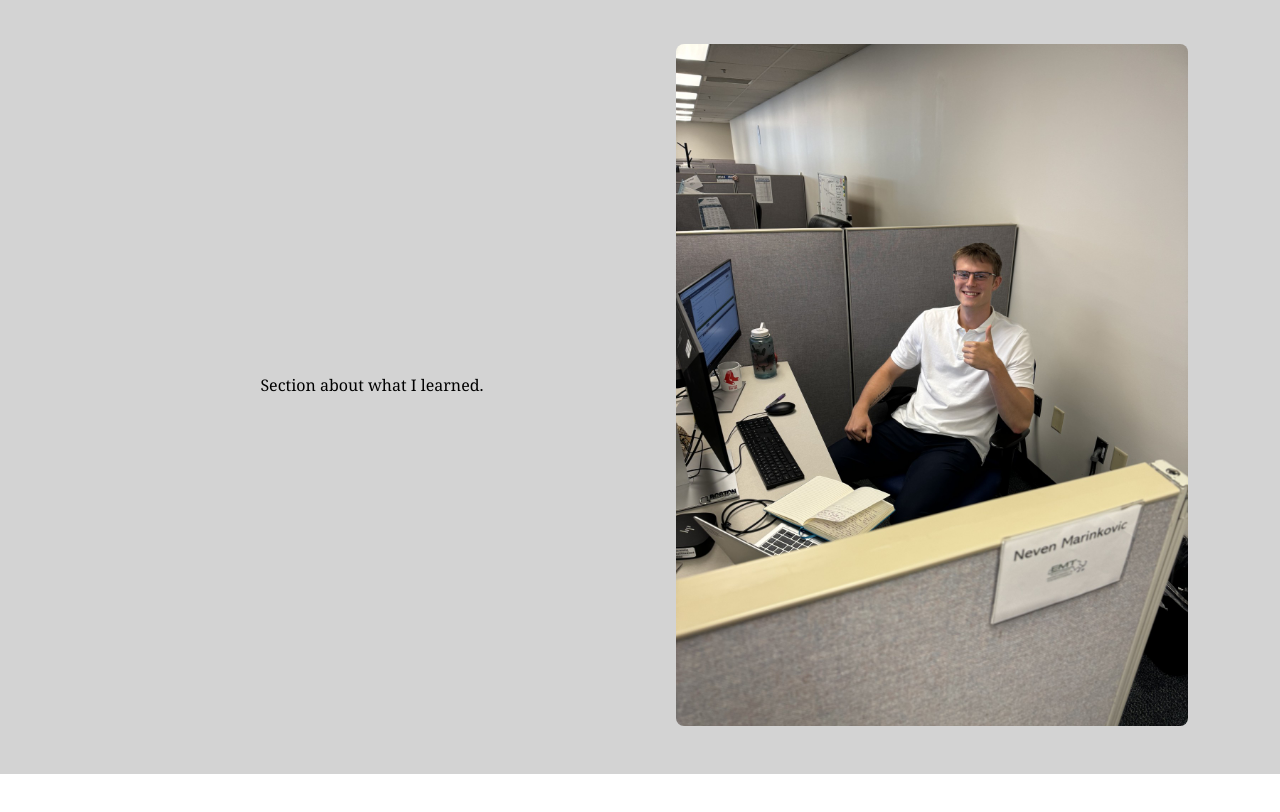
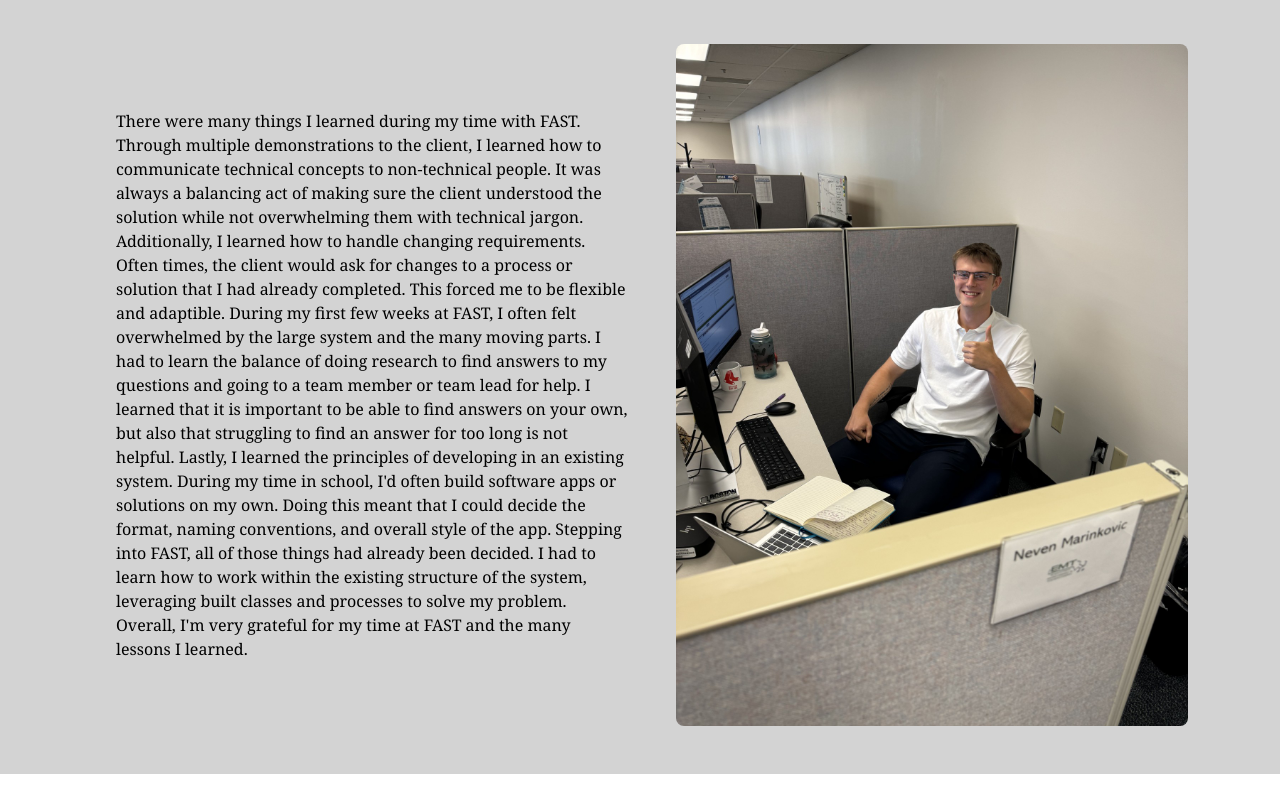
Before and after one commit to nevenmarinkovic/neven-portfolio, a Next.js app: page /experiences/internship in a window 1280 px wide. Shown: the part 1959-2771 px from the top of the page. Built offline with nearby package versions, Linux system fonts and the light colour scheme.

Commit message:
Internship page updates

```diff
--- a/app/experiences/internship/page.js
+++ b/app/experiences/internship/page.js
@@ -35,7 +35,12 @@ export default function Page() {
               + "I was able to develop a few cogs, utilizing C# and SQL. My time in Boston with FAST was the first time I worked in a full-time job. It was also the first time living on the East Coast. I was able to meet new people and grow great relationships that I still cherish today."
 
             }
-            text2={"Section about what I learned."}
+            text2={"There were many things I learned during my time with FAST. Through multiple demonstrations to the client, I learned how to communicate technical concepts to non-technical people. It was always a balancing act of making sure the client understood the solution while not overwhelming them with technical jargon. "
+              + "Additionally, I learned how to handle changing requirements. Often times, the client would ask for changes to a process or solution that I had already completed. This forced me to be flexible and adaptible. During my first few weeks at FAST, I often felt overwhelmed by the large system and the many moving parts. "
+              + "I had to learn the balance of doing research to find answers to my questions and going to a team member or team lead for help. I learned that it is important to be able to find answers on your own, but also that struggling to find an answer for too long is not helpful. "
+              + "Lastly, I learned the principles of developing in an existing system. During my time in school, I'd often build software apps or solutions on my own. Doing this meant that I could decide the format, naming conventions, and overall style of the app. Stepping into FAST, all of those things had already been decided. "
+              + "I had to learn how to work within the existing structure of the system, leveraging built classes and processes to solve my problem. Overall, I'm very grateful for my time at FAST and the many lessons I learned."
+            }
             >
 
             </ExperienceBody>
```
Also changed, not shown: 1 other file (tests, documents, lock files or other folders).
